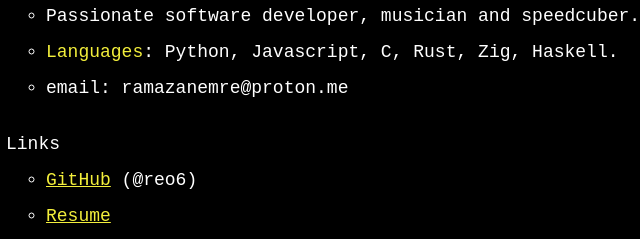
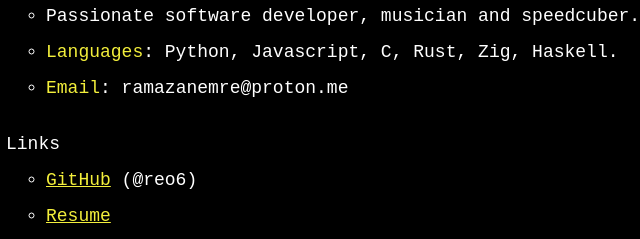
Before and after one commit to reo6/reo6.github.io, a plain HTML site: page index.html in a window 1280 px wide. Shown: the part 222-461 px from the top of the page, 274-914 px from the left. Drawn offline with Linux system fonts and the light colour scheme.

Commit message:
Update index.html

```diff
--- a/index.html
+++ b/index.html
@@ -44,7 +44,7 @@
                 <ul>
                     <li>Passionate software developer, musician and speedcuber.</li>
                     <li><a>Languages</a>: Python, Javascript, C, Rust, Zig, Haskell.</li>
-                    <li>email: ramazanemre@proton.me</li>
+                    <li><a>Email</a>: ramazanemre@proton.me</li>
                 </ul>
             </li>
             <li class="root-li">Links
```
